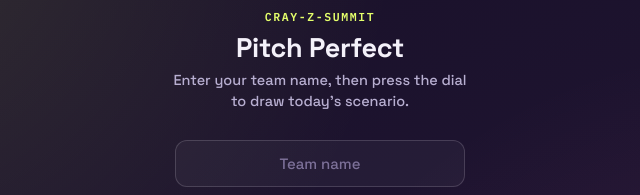
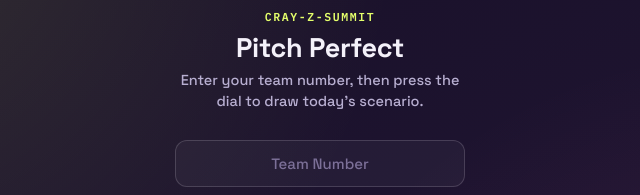
Before and after one commit to X-arnav-X/IEDC, a website: page index.html in a window 1280 px wide. Shown: the part 141-336 px from the top of the page, 320-960 px from the left. Drawn offline with Linux system fonts and the light colour scheme.

Commit message:
Change input placeholder from 'Team name' to 'Team Number'

```diff
--- a/index.html
+++ b/index.html
@@ -467,9 +467,9 @@
         <div class="brand">
           <div class="mark">CRAY-Z-SUMMIT</div>
           <h1>Pitch Perfect</h1>
-          <p>Enter your team name, then press the dial to draw today's scenario.</p>
+          <p>Enter your team number, then press the dial to draw today's scenario.</p>
         </div>
-        <input class="team-input" id="teamNameInput" type="text" placeholder="Team name" maxlength="40" autocomplete="off" value="${name.replace(/"/g, '&quot;')}" />
+        <input class="team-input" id="teamNameInput" type="text" placeholder="Team Number" maxlength="40" autocomplete="off" value="${name.replace(/"/g, '&quot;')}" />
         <div class="dial-wrap">
           <div class="dial-ring"><div class="dial-ring-mask"></div></div>
           <button class="draw-btn" id="drawBtn" ${disabled ? "disabled" : ""}>${disabled ? "Drawing…" : "Tap to<br/>draw"}</button>
```
